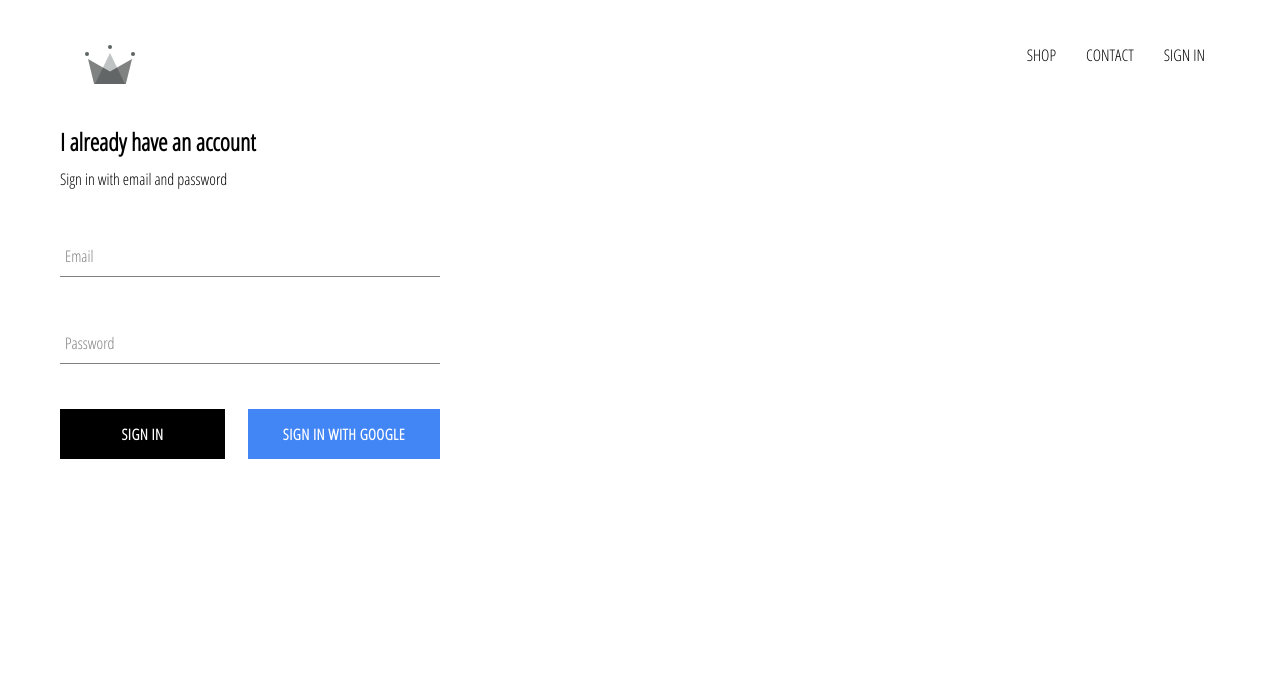
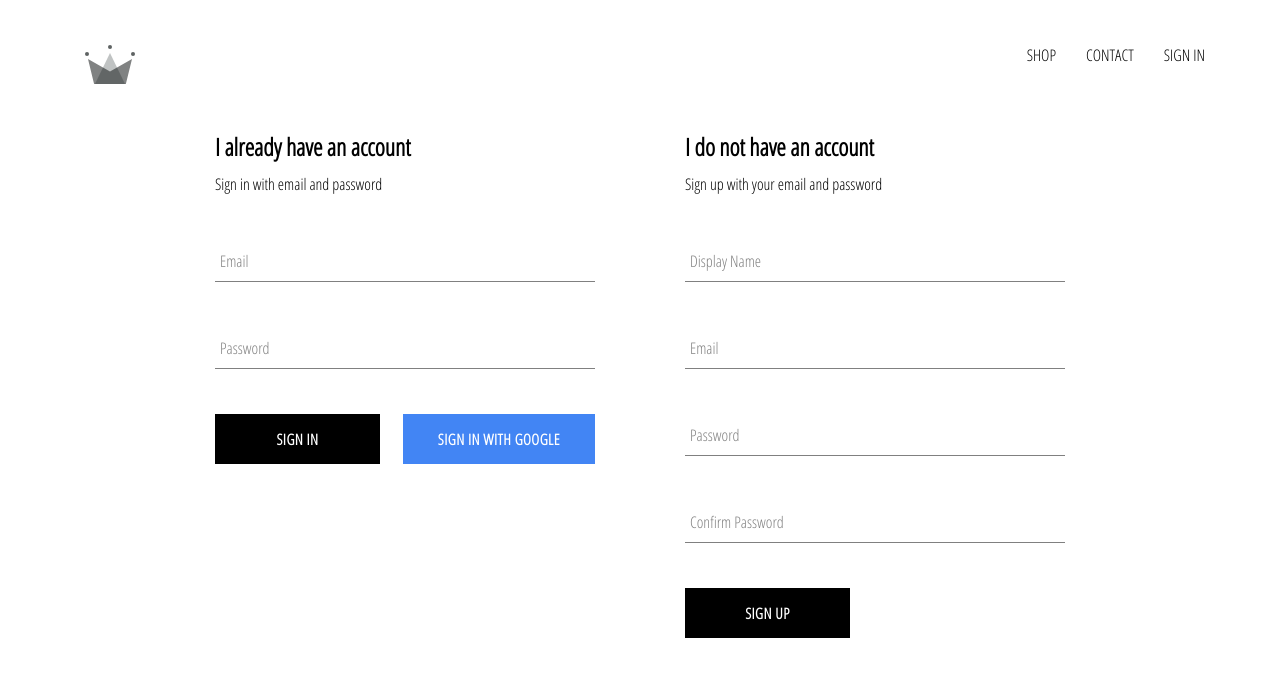
Before and after one commit to xandredp/crown-clothing, a React (Create React App) app: page /signin in a window 1280 px wide. Shown: the top 676 px of the page. Built offline with nearby package versions, Linux system fonts and the light colour scheme; no server answers.

Commit message:
sign up with email and password

```diff
--- a/src/App.js
+++ b/src/App.js
@@ -7,7 +7,7 @@
 import ShopPage from './pages/shop/shop.component';
 import Header from './components/header/header.component';
 import SignInAndSignUpPage from './pages/sign-in-sign-up/sign-in-sign-up.component';
-import { auth } from './firebase/firebase.utils';
+import { auth, createUserProfileDocument } from './firebase/firebase.utils';
 
 class App extends React.Component {
   constructor(props) {
@@ -21,9 +21,21 @@
   unsubscribeFromAuth = null;
 
   componentDidMount() {
-    this.unsubscribeFromAuth = auth.onAuthStateChanged(user => {
-      this.setState({ currentUser: user });
-      console.log(user);
+    this.unsubscribeFromAuth = auth.onAuthStateChanged(async userAuth => {
+      if (userAuth) {
+        const userRef = await createUserProfileDocument(userAuth);
+        userRef.onSnapshot(snapshot => {
+          this.setState({
+            currentUser: {
+              id: snapshot.id,
+              ...snapshot.data(),
+            }
+          })
+        })
+      }
+      else {
+        this.setState({ currentUser: null });
+      }
     })
   }
 
--- a/src/components/menu-item/menu-item.component.jsx
+++ b/src/components/menu-item/menu-item.component.jsx
@@ -4,7 +4,7 @@
 import './menu-item.styles.scss';
 
 const MenuItem = ({ title, imageUrl, size, history, linkUrl, match }) => (
-	<div className={`${size} menu-item`} oncClick={() => history.push(`${match.url}${linkUrl}`)}>
+	<div className={`${size} menu-item`} onClick={() => history.push(`${match.url}${linkUrl}`)}>
 		<div style={{
 			backgroundImage: `url(${imageUrl})`
 		}}
--- /dev/null
+++ b/src/components/sign-up/sign-up.component.jsx
@@ -0,0 +1,92 @@
+import React, { Component } from 'react'
+
+import FormInput from '../form-input/form-input.component'
+import CustomButton from '../custom-button/custom-button.component'
+import { auth, createUserProfileDocument } from '../../firebase/firebase.utils'
+
+import './sign-up.styles.scss'
+
+export class SignUp extends Component {
+	constructor(props) {
+		super(props)
+
+		this.state = {
+			displayName: '',
+			email: '',
+			password: '',
+			confirmPassword: ''
+		}
+	}
+
+	handleSubmit = async event => {
+		event.preventDefault();
+		const { displayName, email, password, confirmPassword } = this.state;
+		if (password !== confirmPassword) {
+			alert("Passwords don't match")
+			return;
+		}
+		try {
+			const { user } = await auth.createUserWithEmailAndPassword(email, password);
+			await createUserProfileDocument(user, {displayName});
+			this.setState({
+				displayName: '',
+				email: '',
+				password: '',
+				confirmPassword: ''
+			})
+		} catch(error) {
+			console.error(error);
+		}
+	}
+
+	handleChange = event => {
+		const { name, value } = event.target;
+		this.setState({
+			[name]: value
+		})
+	}
+
+	render() {
+		const { displayName, email, password, confirmPassword } = this.state;
+
+		return (
+			<div className="sign-up">
+				<h2 className="title">I do not have an account</h2>
+				<span>Sign up with your email and password</span>
+				<form className="sign-up-form" onSubmit={this.handleSubmit}>
+					<FormInput
+						type="text"
+						name="displayName"
+						value={displayName}
+						onChange={this.handleChange}
+						label="Display Name"
+						required />
+					<FormInput
+						type="email"
+						name="email"
+						value={email}
+						onChange={this.handleChange}
+						label="Email"
+						required />
+					<FormInput
+						type="password"
+						name="password"
+						value={password}
+						onChange={this.handleChange}
+						label="Password"
+						required />
+					<FormInput
+						type="password"
+						name="confirmPassword"
+						value={confirmPassword}
+						onChange={this.handleChange}
+						label="Confirm Password"
+						required />
+					<CustomButton typre="submit">SIGN UP</CustomButton>
+				</form>
+			</div>
+		)
+	}
+}
+
+export default SignUp
--- /dev/null
+++ b/src/components/sign-up/sign-up.styles.scss
@@ -0,0 +1,9 @@
+.sign-up {
+	display: flex;
+	flex-direction: column;
+	width: 380px;
+
+	.title {
+	  margin: 10px 0;
+	}
+  }
--- a/src/firebase/firebase.utils.js
+++ b/src/firebase/firebase.utils.js
@@ -13,6 +13,29 @@
 	measurementId: "G-JLG36FVV75"
 };
 
+export const createUserProfileDocument = async (userAuth, additionalData) => {
+	if (!userAuth) return;
+	const userRef = firestore.doc(`users/${userAuth.uid}`);
+	const snapShot = await userRef.get();
+
+	if (!snapShot.exists) {
+		const { displayName, email } = userAuth;
+		const createdAt = new Date();
+		try {
+			await userRef.set({
+				displayName,
+				email,
+				createdAt,
+				...additionalData
+			})
+		} catch(error) {
+			console.log('error creating user: ', error.message);
+		}
+	}
+
+	return userRef;
+}
+
 firebase.initializeApp(config);
 
 export const auth = firebase.auth();
--- a/src/pages/sign-in-sign-up/sign-in-sign-up.component.jsx
+++ b/src/pages/sign-in-sign-up/sign-in-sign-up.component.jsx
@@ -2,11 +2,13 @@
 
 import './sign-in-sign-up.styles.scss';
 import SignIn from '../../components/sign-in/sign-in.component';
+import SignUp from '../../components/sign-up/sign-up.component';
 
 const SignInAndSignUpPage = props => {
 	return (
 		<div className="sign-in-and-sign-up">
 			<SignIn />
+			<SignUp />
 		</div>
 	)
 }
--- a/src/pages/sign-in-sign-up/sign-in-sign-up.styles.scss
+++ b/src/pages/sign-in-sign-up/sign-in-sign-up.styles.scss
@@ -0,0 +1,6 @@
+.sign-in-and-sign-up {
+	width: 850px;
+	display: flex;
+	justify-content: space-between;
+	margin: 30px auto;
+}
```
